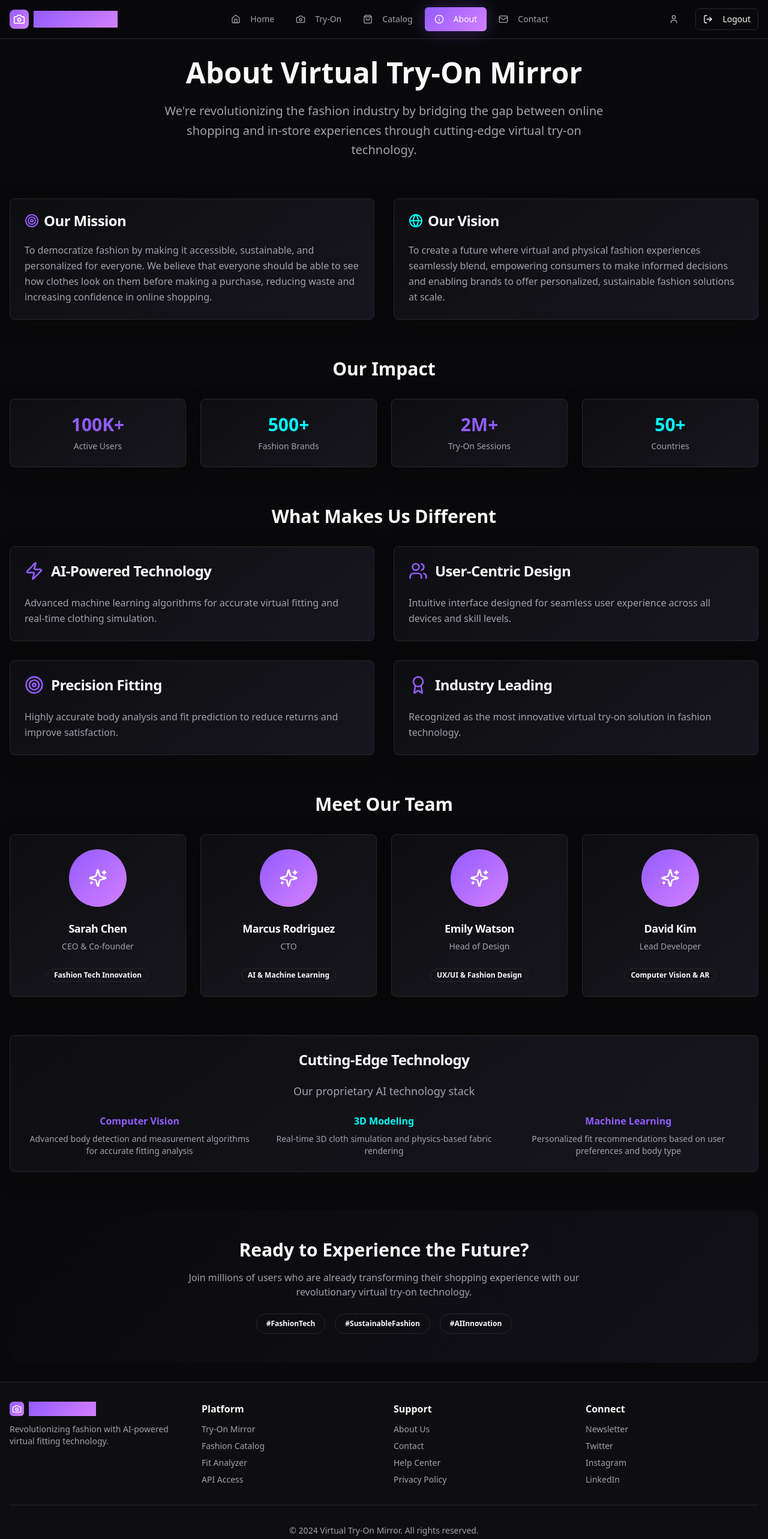
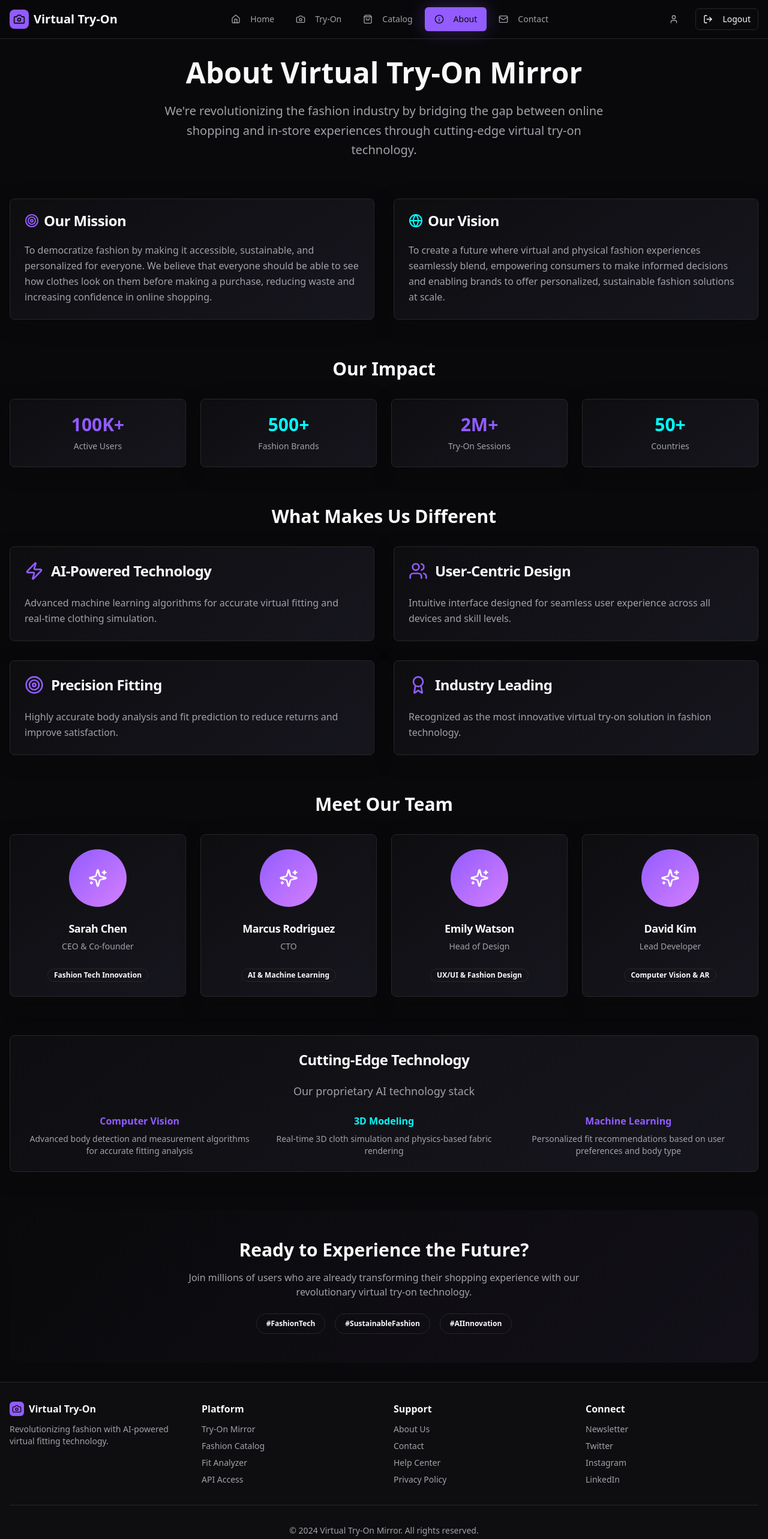
Before and after one commit to muthupandi-007/mirror, a React (Vite) app: page /about in a window 1280 px wide. Shown: the top 2566 px of the page at 60% size. Built offline with nearby package versions, Linux system fonts and the light colour scheme.

Commit message:
Update Layout.tsx

```diff
--- a/src/components/Layout.tsx
+++ b/src/components/Layout.tsx
@@ -39,10 +39,10 @@ const Layout = ({ children }: LayoutProps) => {
           <div className="flex h-16 items-center justify-between">
             {/* Logo */}
             <Link to="/home" className="flex items-center space-x-2">
-              <div className="w-8 h-8 gradient-primary rounded-lg flex items-center justify-center">
-                <Camera className="h-5 w-5 text-white" />
+              <div className="w-8 h-8 bg-primary rounded-lg flex items-center justify-center">
+                <Camera className="h-5 w-5 text-primary-foreground" />
               </div>
-              <span className="font-bold text-xl gradient-primary bg-clip-text text-transparent hidden sm:inline-block">
+              <span className="font-bold text-xl text-foreground hidden sm:inline-block">
                 Virtual Try-On
               </span>
             </Link>
@@ -55,7 +55,7 @@ const Layout = ({ children }: LayoutProps) => {
                     variant={isActive(item.href) ? "default" : "ghost"}
                     className={`flex items-center space-x-2 ${
                       isActive(item.href)
-                        ? "gradient-primary text-white shadow-glow"
+                        ? "bg-primary text-primary-foreground shadow-glow"
                         : "text-muted-foreground hover:text-foreground"
                     }`}
                   >
@@ -109,7 +109,7 @@ const Layout = ({ children }: LayoutProps) => {
                     variant={isActive(item.href) ? "default" : "ghost"}
                     className={`w-full justify-start space-x-2 ${
                       isActive(item.href)
-                        ? "gradient-primary text-white"
+                        ? "bg-primary text-primary-foreground"
                         : "text-muted-foreground hover:text-foreground"
                     }`}
                   >
@@ -142,10 +142,10 @@ const Layout = ({ children }: LayoutProps) => {
           <div className="grid grid-cols-1 md:grid-cols-4 gap-8">
             <div className="space-y-3">
               <div className="flex items-center space-x-2">
-                <div className="w-6 h-6 gradient-primary rounded-md flex items-center justify-center">
-                  <Camera className="h-4 w-4 text-white" />
+                <div className="w-6 h-6 bg-primary rounded-md flex items-center justify-center">
+                  <Camera className="h-4 w-4 text-primary-foreground" />
                 </div>
-                <span className="font-bold gradient-primary bg-clip-text text-transparent">
+                <span className="font-bold text-foreground">
                   Virtual Try-On
                 </span>
               </div>
```
